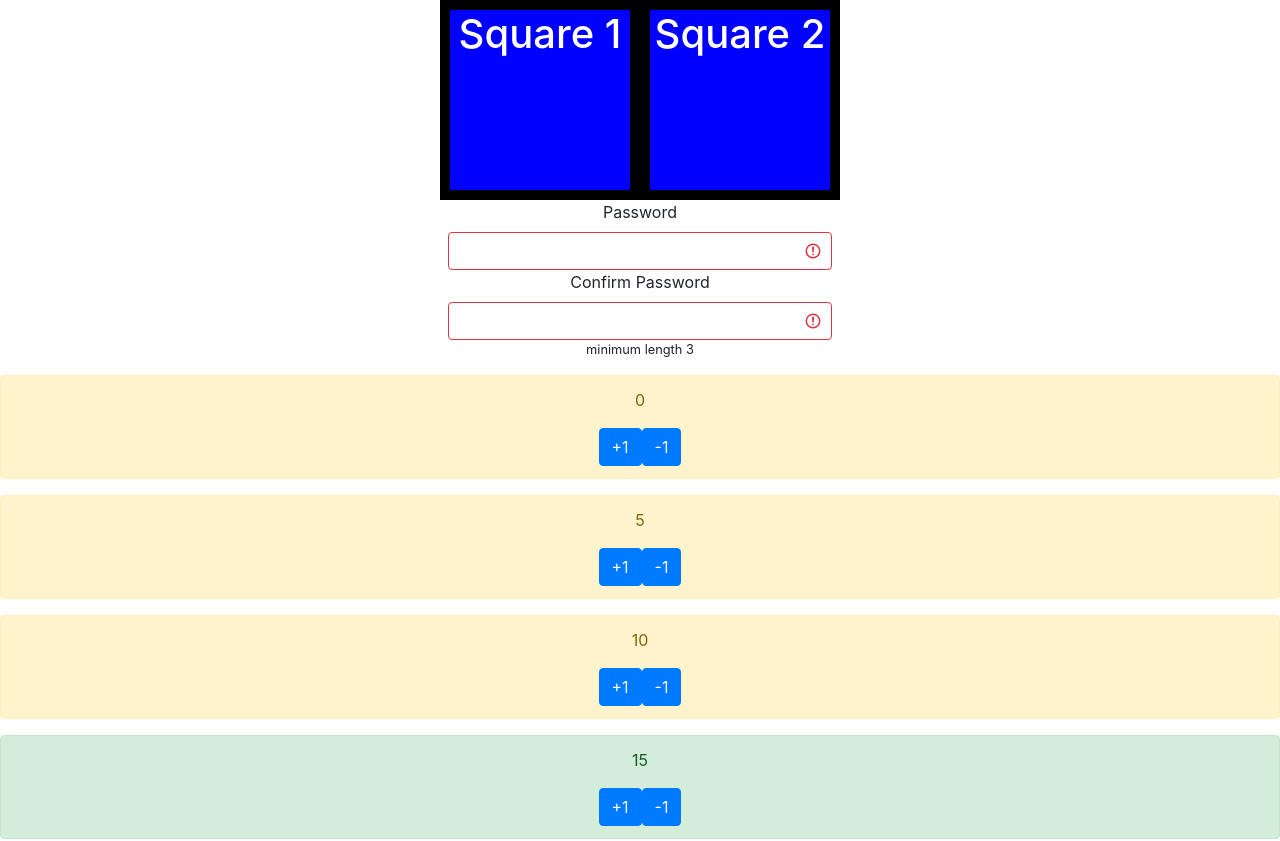
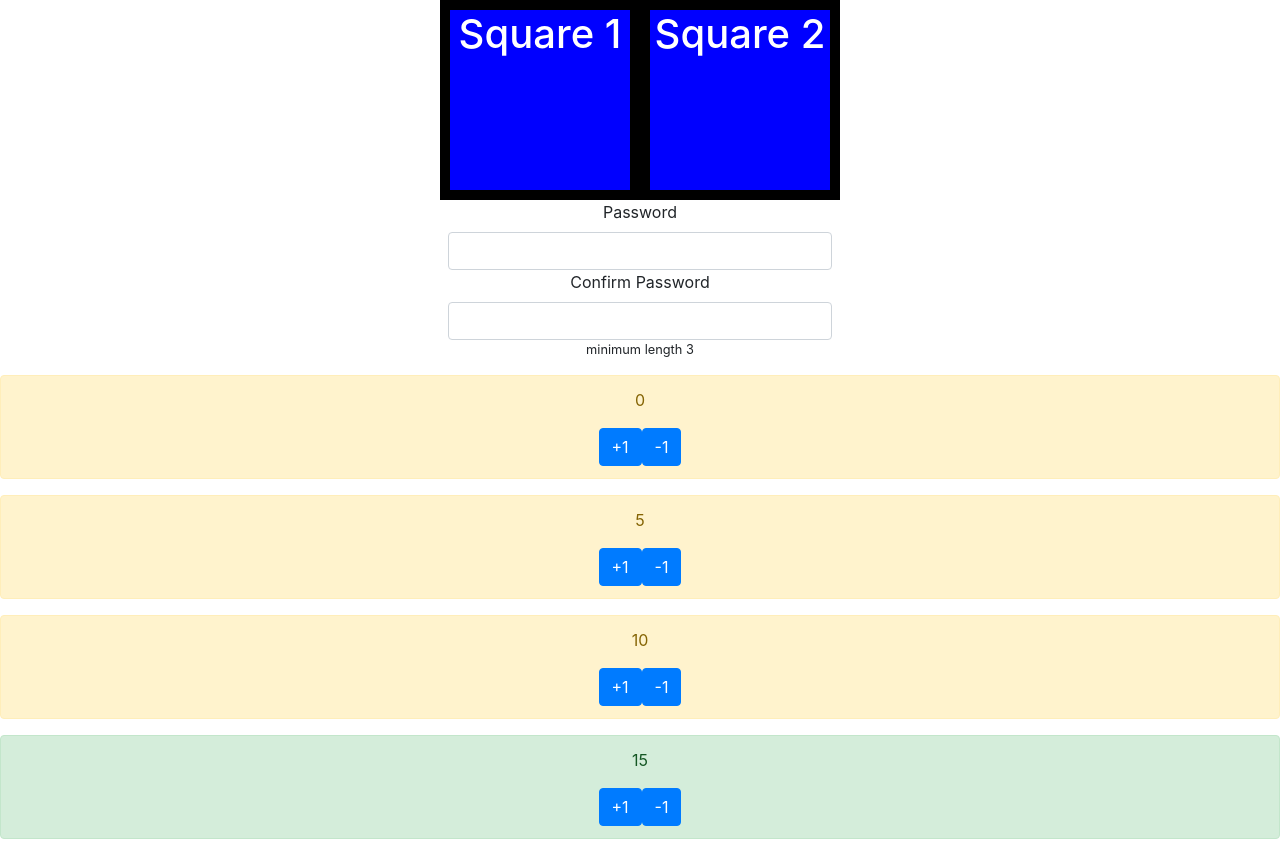
Before and after one commit to willnjl/10-react-continued, a React (Create React App) app: page / in a window 1280 px wide. Shown: the top 841 px of the page. Built offline with nearby package versions, Linux system fonts and the light colour scheme.

Commit message:
ajax presave

```diff
--- a/package.json
+++ b/package.json
@@ -6,6 +6,7 @@
     "@testing-library/jest-dom": "^4.2.4",
     "@testing-library/react": "^9.5.0",
     "@testing-library/user-event": "^7.2.1",
+    "axios": "^0.20.0",
     "react": "^16.13.1",
     "react-dom": "^16.13.1",
     "react-scripts": "3.4.3"
--- a/src/components/01-lifting-state/02-password/Password.js
+++ b/src/components/01-lifting-state/02-password/Password.js
@@ -1,10 +1,11 @@
 import React from "react";
 
-export default function Password({ label, valid, handleChange }) {
+export default function Password({ label, valid, handleChange, input }) {
   return (
     <form className="form-group" style={{ maxWidth: "24rem", margin: " auto" }}>
       <label htmlFor="password">{label}</label>
       <input
+        value={input}
         name="password"
         type="password"
         onChange={(e) => handleChange(e)}
--- a/src/components/01-lifting-state/02-password/SignUp.js
+++ b/src/components/01-lifting-state/02-password/SignUp.js
@@ -15,8 +15,9 @@ export default class SignUp extends Component {
     const { field01, field02 } = this.state;
     const { minimumLength } = this.props;
     const valid =
-      field01 === field02 &&
-      field01.length + field02.length >= minimumLength * 2;
+      field01.length === 0 ||
+      (field01 === field02 &&
+        field01.length + field02.length >= minimumLength * 2);
 
     return (
       <div>
@@ -26,6 +27,7 @@ export default class SignUp extends Component {
             this.setState({ field01: e.currentTarget.value });
           }}
           valid={valid}
+          input={field01}
         />
         <Password
           label="Confirm Password"
@@ -33,6 +35,7 @@ export default class SignUp extends Component {
             this.setState({ field02: e.currentTarget.value });
           }}
           valid={valid}
+          input={field02}
         />
         <p className="small">minimum length {this.props.minimumLength}</p>
       </div>
--- a/src/components/02-passing-data-up/Form.js
+++ b/src/components/02-passing-data-up/Form.js
@@ -3,14 +3,15 @@ import Input from "./Input";
 
 export default class Form extends Component {
   constructor(props) {
+    super(props);
+
     let values = props.fields.map((field) => {
       return {
-        name: field.name,
+        field: field.name,
         value: "",
       };
     });
 
-    super(props);
     this.state = {
       fields: [...values],
     };
--- a/src/components/02-passing-data-up/input.js
+++ b/src/components/02-passing-data-up/input.js
@@ -11,7 +11,8 @@ export default class input extends Component {
   }
 
   handleChange(e) {
-    this.props.handleChange(e.currentTarget.value, this.props.id);
+    const { handleChange, id } = this.props;
+    handleChange(e.currentTarget.value, id);
   }
   render() {
     const { label, name, type } = this.props;
```
Also changed, not shown: 1 other file (tests, documents, lock files or other folders).
